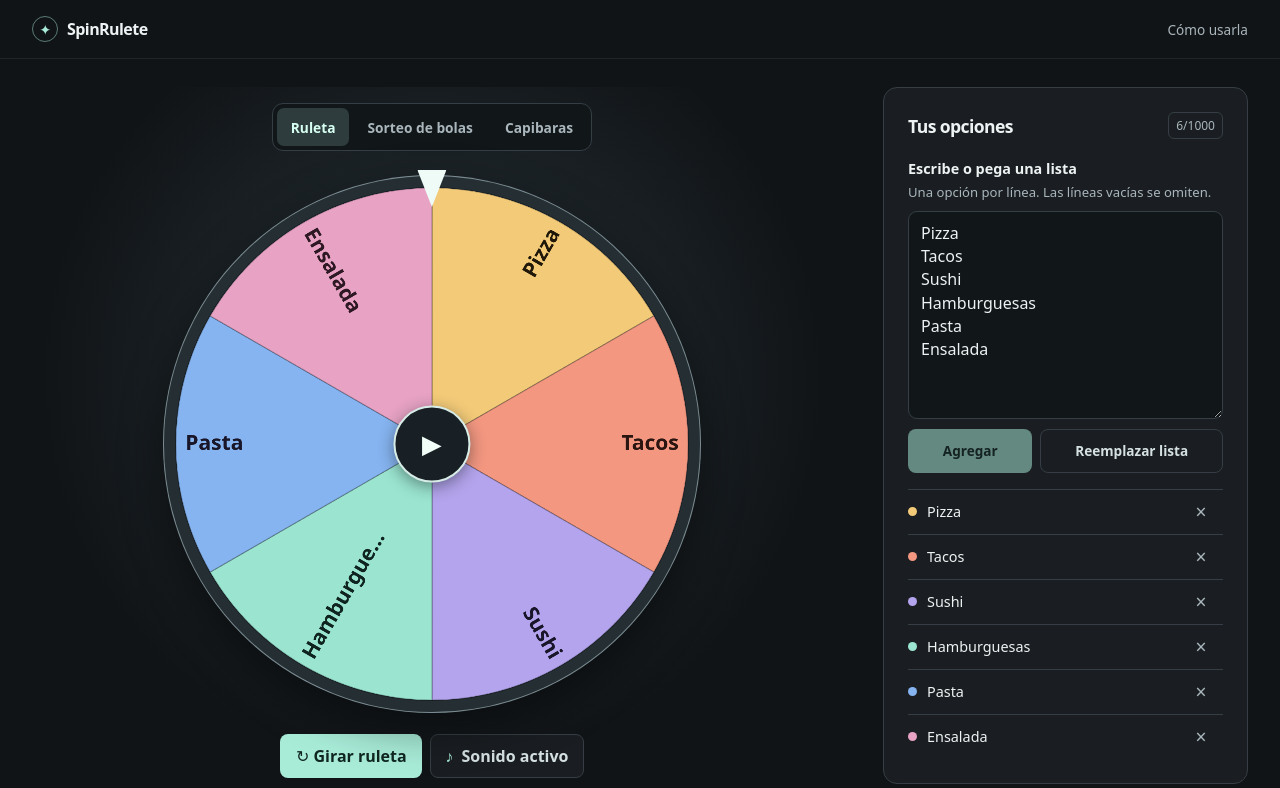
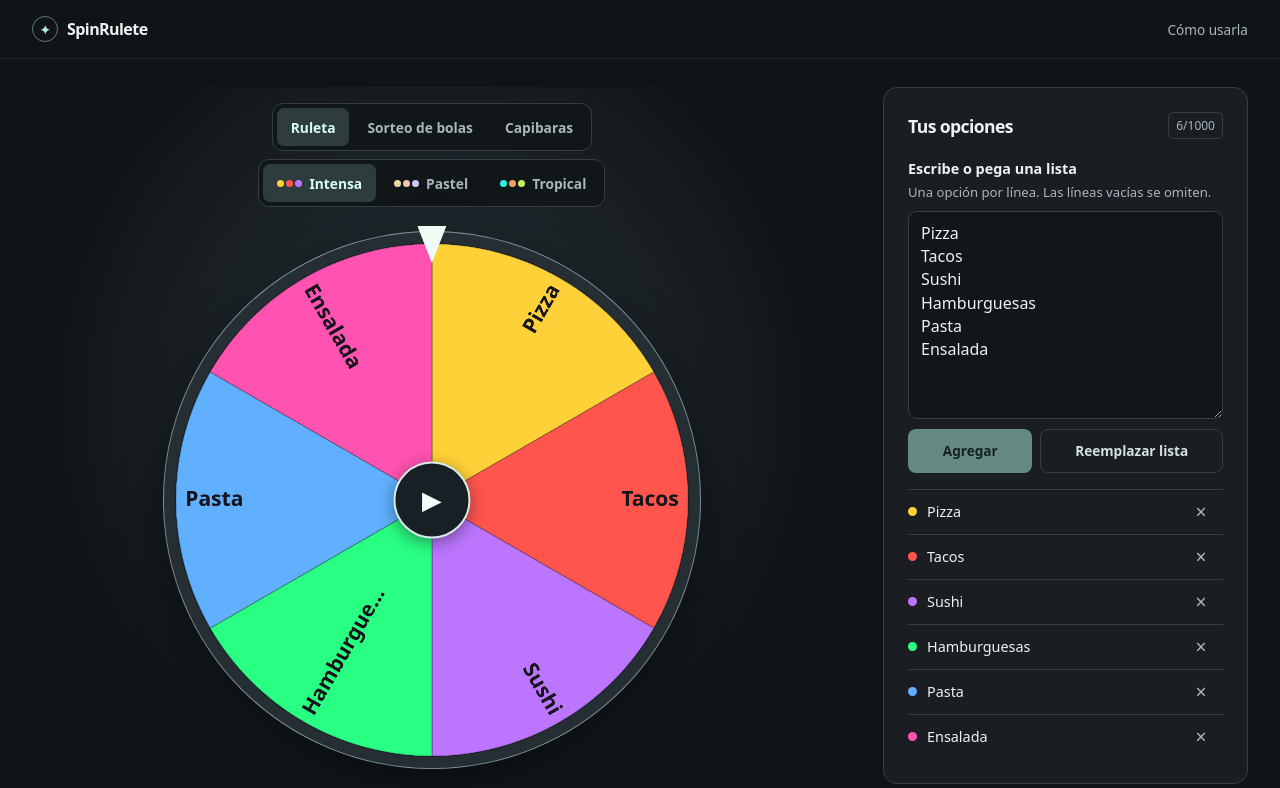
Before and after one commit to BrayanQuirino/spinrulete, a React (Vite) app: page / in a window 1280 px wide. Shown: the top 788 px of the page. Built offline with nearby package versions, Linux system fonts and the light colour scheme.

Commit message:
Add three shared draw palettes with vivid default colors

```diff
--- a/src/roulette/ball_machine.jsx
+++ b/src/roulette/ball_machine.jsx
@@ -1,12 +1,11 @@
 import React from 'react';
-import { palette } from './wheel_math.js';
 import './ball_machine.css';
 
 export const ball_mix_duration = 2500;
 export const ball_draw_duration = 3400;
 
 /** Pack the balls into a compact rack at rest and stagger their paths in motion. */
-function get_ball_style(index, count, color_index) {
+function get_ball_style(index, count, color_index, palette) {
   const columns = Math.min(count, Math.max(4, Math.ceil(Math.sqrt(count * 1.65))));
   const rows = Math.ceil(count / columns);
   const row = Math.floor(index / columns);
@@ -27,7 +26,7 @@ function get_ball_style(index, count, color_index) {
   };
 }
 
-export function BallMachine({ options, pending_index, winner_index }) {
+export function BallMachine({ options, palette, pending_index, winner_index }) {
   const count = options.length;
   const selected_index = pending_index ?? winner_index;
   const is_mixing = pending_index !== null;
@@ -46,7 +45,7 @@ export function BallMachine({ options, pending_index, winner_index }) {
             <span
               key={index}
               className={`draw_ball rack_ball${index === selected_index ? ' selected_ball' : ''}`}
-              style={get_ball_style(index, count, color_index)}
+              style={get_ball_style(index, count, color_index, palette)}
             >{show_rack_numbers && index + 1}</span>
           ))}
         </div>
@@ -55,7 +54,7 @@ export function BallMachine({ options, pending_index, winner_index }) {
         <div className="ball_chute" />
         <div className="ball_tray">
           {selected_index !== null && (
-            <span className="draw_ball prize_ball" style={get_ball_style(selected_index, count, options[selected_index].color_index)}>
+            <span className="draw_ball prize_ball" style={get_ball_style(selected_index, count, options[selected_index].color_index, palette)}>
               {selected_index + 1}
             </span>
           )}
--- a/src/roulette/capybara_race.jsx
+++ b/src/roulette/capybara_race.jsx
@@ -1,11 +1,10 @@
 import React from 'react';
-import { palette } from './wheel_math.js';
 import './capybara_race.css';
 
 export const max_racers = 10;
 export const race_duration = 3200;
 
-export function CapybaraRace({ options, pending_index, winner_index }) {
+export function CapybaraRace({ options, palette, pending_index, winner_index }) {
   if (options.length > max_racers) {
     return <p className="race_notice" role="status">La carrera admite hasta 10 opciones. Quita {options.length - max_racers} para correr.</p>;
   }
--- a/src/roulette/options_editor.jsx
+++ b/src/roulette/options_editor.jsx
@@ -1,8 +1,8 @@
 import React, { useState as use_state } from 'react';
 import { parse_option_lines } from './option_lines.js';
-import { max_label_length, max_options, palette } from './wheel_math.js';
+import { max_label_length, max_options } from './wheel_math.js';
 
-export function OptionsEditor({ options, is_spinning, on_import, on_remove, show_numbers }) {
+export function OptionsEditor({ options, palette, is_spinning, on_import, on_remove, show_numbers }) {
   const [draft, set_draft] = use_state(null);
   const [feedback, set_feedback] = use_state('');
   const current_list = options.map(({ label }) => label).join('\n');
--- a/src/roulette/roulette.jsx
+++ b/src/roulette/roulette.jsx
@@ -5,7 +5,7 @@ import { OptionsEditor } from './options_editor.jsx';
 import { create_roulette_audio, get_tick_times } from './roulette_audio.js';
 import { load_options, save_options, sync_options } from './storage.js';
 import { Wheel } from './wheel.jsx';
-import { get_spin_rotation, palette, spin_duration } from './wheel_math.js';
+import { get_spin_rotation, palettes, spin_duration } from './wheel_math.js';
 
 export function Roulette() {
   const [options, set_options] = use_state(load_options);
@@ -14,6 +14,8 @@ export function Roulette() {
   const [is_spinning, set_is_spinning] = use_state(false);
   const [winner_index, set_winner_index] = use_state(null);
   const [pending_draw, set_pending_draw] = use_state(null);
+  const [palette_index, set_palette_index] = use_state(0);
+  const palette = palettes[palette_index].colors;
   const [mode, set_mode] = use_state('wheel');
   const [sound_enabled, set_sound_enabled] = use_state(true);
   const audio_ref = use_ref(null);
@@ -118,9 +120,19 @@ export function Roulette() {
           <button type="button" aria-pressed={draw_balls} disabled={is_spinning} onClick={() => change_mode('balls')}>Sorteo de bolas</button>
           <button type="button" aria-pressed={race} disabled={is_spinning} onClick={() => change_mode('race')}>Capibaras</button>
         </div>
-        {draw_wheel && <Wheel options={options} rotation={rotation} duration={duration} can_spin={can_spin} on_spin={run_draw} />}
-        {draw_balls && <BallMachine options={options} pending_index={pending_draw} winner_index={winner_index} />}
-        {race && <CapybaraRace options={options} pending_index={pending_draw} winner_index={winner_index} />}
+        <div className="draw_modes palette_picker" role="group" aria-label="Paleta de colores">
+          {palettes.map(({ name, colors }, index) => (
+            <button key={name} type="button" aria-pressed={palette_index === index} onClick={() => set_palette_index(index)}>
+              <span className="palette_swatches" aria-hidden="true">
+                {colors.slice(0, 3).map(({ fill }) => <span key={fill} style={{ backgroundColor: fill }} />)}
+              </span>
+              {name}
+            </button>
+          ))}
+        </div>
+        {draw_wheel && <Wheel palette={palette} options={options} rotation={rotation} duration={duration} can_spin={can_spin} on_spin={run_draw} />}
+        {draw_balls && <BallMachine palette={palette} options={options} pending_index={pending_draw} winner_index={winner_index} />}
+        {race && <CapybaraRace palette={palette} options={options} pending_index={pending_draw} winner_index={winner_index} />}
         <div className="result">
           <span className="screen_reader_status" role="status" aria-atomic="true">
             {winner ? `Resultado: ${winner}${draw_balls ? `, bola ${winner_index + 1}` : ''}` : ''}
@@ -151,7 +163,7 @@ export function Roulette() {
           </button>
         </div>
       </section>
-      <OptionsEditor show_numbers={draw_balls} options={options} is_spinning={is_spinning} on_import={import_options} on_remove={remove_option} />
+      <OptionsEditor palette={palette} show_numbers={draw_balls} options={options} is_spinning={is_spinning} on_import={import_options} on_remove={remove_option} />
     </div>
   );
 }
--- a/src/roulette/storage.js
+++ b/src/roulette/storage.js
@@ -1,4 +1,4 @@
-import { max_label_length, max_options, palette } from './wheel_math.js';
+import { max_label_length, max_options } from './wheel_math.js';
 
 const storage_key = 'spinrulete.options.v1';
 const starter_labels = ['Pizza', 'Tacos', 'Sushi', 'Hamburguesas', 'Pasta', 'Ensalada'];
@@ -9,7 +9,7 @@ function assign_colors(options) {
   let next_color = 0;
 
   return options.map(({ label, color_index }) => {
-    if (Number.isInteger(color_index) && color_index >= 0 && color_index < palette.length && !assigned.has(color_index)) {
+    if (Number.isInteger(color_index) && color_index >= 0 && color_index < max_options && !assigned.has(color_index)) {
       assigned.add(color_index);
       return { label, color_index };
     }
--- a/src/roulette/wheel.jsx
+++ b/src/roulette/wheel.jsx
@@ -1,5 +1,5 @@
 import React, { useEffect as use_effect, useRef as use_ref } from 'react';
-import { palette, spin_easing } from './wheel_math.js';
+import { spin_easing } from './wheel_math.js';
 
 const canvas_size = 1200;
 const radius = canvas_size / 2;
@@ -16,7 +16,7 @@ function fit_label(context, label, available_width) {
   return characters.join('') + '…';
 }
 
-function draw_wheel(canvas, options) {
+function draw_wheel(canvas, options, palette) {
   const context = canvas.getContext('2d');
   if (!context) return;
 
@@ -60,25 +60,25 @@ function draw_wheel(canvas, options) {
   context.restore();
 }
 
-export function Wheel({ options, rotation, duration, can_spin, on_spin }) {
+export function Wheel({ options, palette, rotation, duration, can_spin, on_spin }) {
   const canvas_ref = use_ref(null);
 
   use_effect(() => {
     const canvas = canvas_ref.current;
     let active = true;
-    draw_wheel(canvas, options);
+    draw_wheel(canvas, options, palette);
 
     // Canvas does not repaint automatically when the bundled font finishes loading.
     if (document.fonts && options.length) {
       document.fonts.load('700 24px "Geist Variable"', options.map(({ label }) => label).join(' '))
         .then(() => {
-          if (active) draw_wheel(canvas, options);
+          if (active) draw_wheel(canvas, options, palette);
         })
         .catch(() => {});
     }
 
     return () => { active = false; };
-  }, [options]);
+  }, [options, palette]);
 
   return (
     <button className="wheel" type="button" aria-label="Girar tocando la rueda" disabled={!can_spin} onClick={on_spin}>
--- a/src/roulette/wheel_math.js
+++ b/src/roulette/wheel_math.js
@@ -4,18 +4,18 @@ export const max_label_length = 80;
 export const spin_duration = 3900;
 export const spin_easing = [0.12, 0.74, 0.11, 1];
 
-export const palette = [
-  { fill: '#f3ca78', ink: '#201809' },
-  { fill: '#f39781', ink: '#2a1511' },
-  { fill: '#b4a4ed', ink: '#191629' },
-  { fill: '#9be5d0', ink: '#10241f' },
-  { fill: '#86b4f0', ink: '#191629' },
-  { fill: '#e7a2c4', ink: '#2e1823' },
-  ...Array.from({ length: max_options - 6 }, (_, index) => {
-    const hue = (index * 137.508) % 360;
-    const lightness = [69, 82, 60, 75, 89][index % 5];
-    return { fill: `hsl(${hue.toFixed(3)}, 72%, ${lightness}%)`, ink: '#17151c' };
-  }),
+function create_palette(hues, saturation, lightness) {
+  return Array.from({ length: max_options }, (_, index) => {
+    const hue = hues[index] ?? ((index - hues.length + 1) * 137.508 + hues[0]) % 360;
+    const tone = lightness[index % lightness.length];
+    return { fill: `hsl(${hue.toFixed(3)}, ${saturation}%, ${tone}%)`, ink: '#17151c' };
+  });
+}
+
+export const palettes = [
+  { name: 'Intensa', colors: create_palette([46, 3, 271, 145, 210, 327], 100, [61, 65, 73, 58, 69, 66]) },
+  { name: 'Pastel', colors: create_palette([42, 12, 256, 162, 214, 327], 72, [78, 83, 87, 81, 85]) },
+  { name: 'Tropical', colors: create_palette([174, 25, 79, 342, 196, 57], 86, [55, 67, 65, 72, 63, 75]) },
 ];
 
 export function normalize_angle(angle) {
--- a/src/styles.css
+++ b/src/styles.css
@@ -156,6 +156,10 @@ button:disabled { cursor: default; opacity: .52; }
 }
 .draw_modes button[aria-pressed="true"] { background: #2e3c3d; color: #d7fff1; }
 .draw_modes button:disabled { opacity: .72; }
+.wheel_stage > .draw_modes:has(+ .palette_picker) { margin-bottom: 8px; }
+.palette_picker button { display: inline-flex; align-items: center; gap: 7px; }
+.palette_swatches { display: inline-flex; gap: 2px; }
+.palette_swatches span { width: 7px; height: 7px; border-radius: 50%; }
 .result {
   width: min(100%, 560px);
   text-align: center;
```
